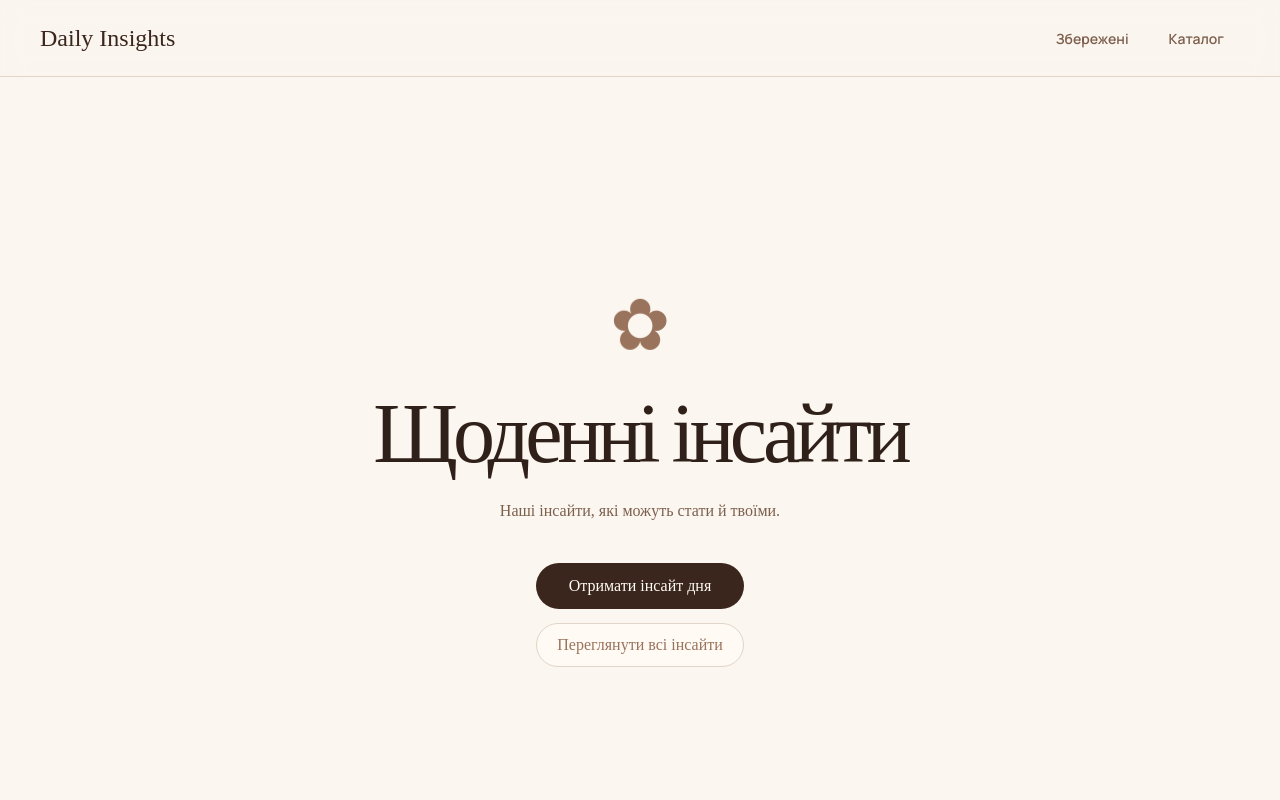
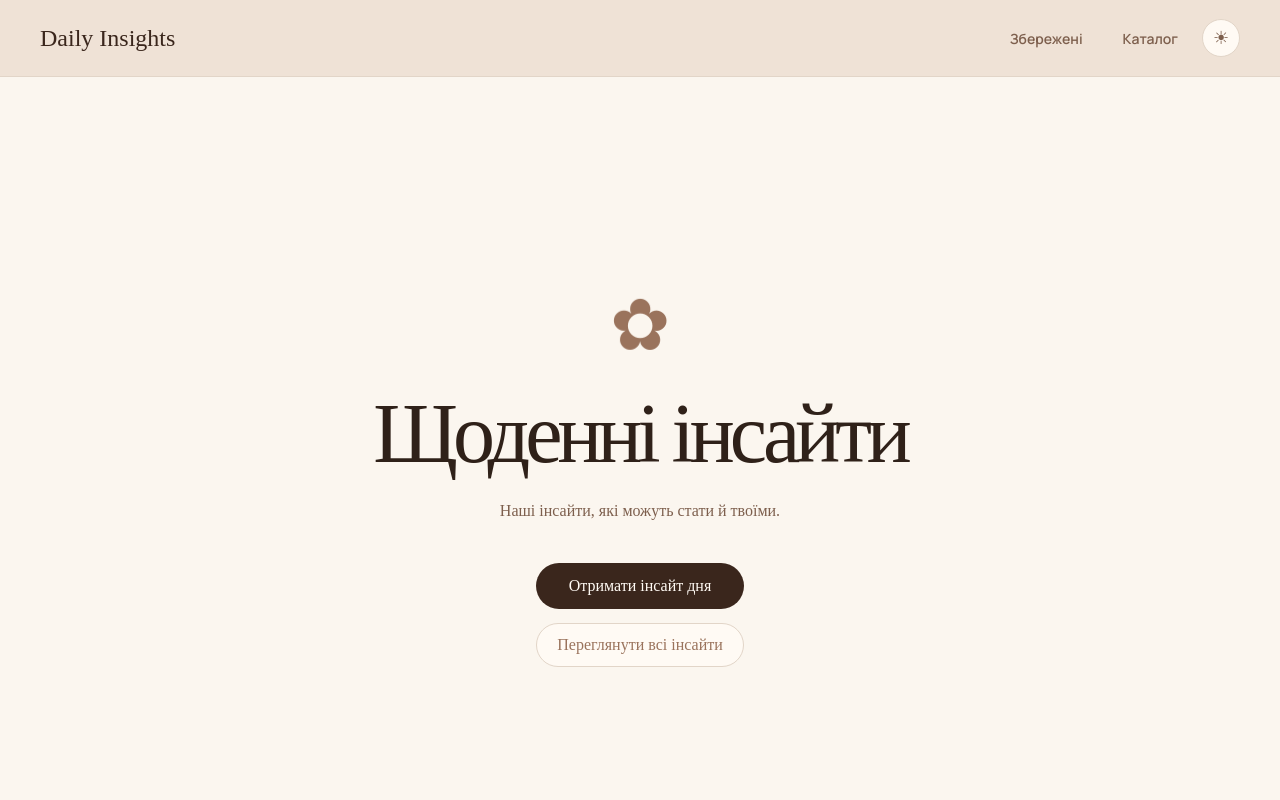
Before and after one commit to TetianaShch/daily-insights, a React (Vite) app: page / in a window 1280 px wide. Shown: the top 800 px of the page. Built offline with nearby package versions, Linux system fonts and the light colour scheme; no server answers.

Commit message:
feat: add animated theme toggle

```diff
--- a/src/App.tsx
+++ b/src/App.tsx
@@ -1,13 +1,15 @@
 import "./App.css";
+import { lazy, Suspense } from "react";
 import { Routes, Route } from "react-router-dom";
 import Layout from "./components/Layout/Layout";
 import ScrollToTop from "./components/ScrollToTop/ScrollToTop";
 
 import WelcomePage from "./pages/WelcomePage/WelcomePage";
 import InsightCatalog from "./pages/InsightCatalog/InsightCatalog";
-import InsightPage from "./pages/InsightPage/InsightPage";
 import SavedInsightsPage from "./pages/SavedInsightsPage/SavedInsightsPage";
 import { insights } from "./data/insights/index";
+
+const InsightPage = lazy(() => import("./pages/InsightPage/InsightPage"));
 
 function App() {
   return (
@@ -21,7 +23,14 @@ function App() {
             element={<InsightCatalog insights={insights} />}
           />
           <Route path="/saved" element={<SavedInsightsPage />} />
-          <Route path="/insight/:id" element={<InsightPage />} />
+          <Route
+            path="/insight/:id"
+            element={
+              <Suspense fallback={<p>Завантаження...</p>}>
+                <InsightPage />
+              </Suspense>
+            }
+          />
         </Route>
       </Routes>
     </>
--- a/src/components/Layout/Header/Header.module.css
+++ b/src/components/Layout/Header/Header.module.css
@@ -3,7 +3,7 @@
   top: 0;
   z-index: 10;
 
-  background-color: rgb(251 246 239 / 90%);
+  background-color: var(--color-surface-soft);
   border-bottom: 1px solid var(--color-border);
   backdrop-filter: blur(12px);
 }
@@ -72,6 +72,67 @@
   color: var(--color-surface);
   background-color: var(--color-accent-dark);
 }
+.themeToggle {
+  position: relative;
+  width: 38px;
+  height: 38px;
+  flex-shrink: 0;
+  padding: 0;
+  overflow: hidden;
+
+  color: var(--color-text-muted);
+  background-color: var(--color-surface);
+  border: 1px solid var(--color-border);
+  border-radius: 50%;
+
+  cursor: pointer;
+
+  transition:
+    background-color 0.3s ease,
+    border-color 0.3s ease,
+    transform 0.3s ease;
+}
+
+.themeToggle:hover {
+  background-color: var(--color-surface-soft);
+  border-color: var(--color-border-hover);
+  transform: scale(1.08);
+}
+
+.sun,
+.moon {
+  position: absolute;
+  inset: 0;
+
+  display: grid;
+  place-items: center;
+
+  font-size: 18px;
+
+  transition:
+    opacity 0.35s ease,
+    transform 0.45s ease;
+}
+
+.sun {
+  opacity: 1;
+  transform: rotate(0deg) scale(1);
+}
+
+.moon {
+  opacity: 0;
+  transform: rotate(-90deg) scale(0.5);
+}
+
+.dark .sun {
+  opacity: 0;
+  transform: rotate(90deg) scale(0.5);
+}
+
+.dark .moon {
+  opacity: 1;
+  transform: rotate(0deg) scale(1);
+}
 
 @media (max-width: 600px) {
   .container {
--- a/src/components/Layout/Header/Header.tsx
+++ b/src/components/Layout/Header/Header.tsx
@@ -1,8 +1,22 @@
+import { useEffect, useState } from "react";
 import { Link, useLocation } from "react-router-dom";
 import styles from "./Header.module.css";
 
 const Header = () => {
   const { pathname } = useLocation();
+  const [theme, setTheme] = useState<"light" | "dark">(() => {
+    return localStorage.getItem("theme") === "dark" ? "dark" : "light";
+  });
+
+  useEffect(() => {
+    document.documentElement.dataset.theme = theme;
+    localStorage.setItem("theme", theme);
+  }, [theme]);
+
+  const toggleTheme = () => {
+    setTheme((currentTheme) => (currentTheme === "light" ? "dark" : "light"));
+  };
+
   const isCatalogPage = pathname === "/insights";
 
   return (
@@ -21,6 +35,26 @@ const Header = () => {
           >
             {isCatalogPage ? "Інсайт дня" : "Каталог"}
           </Link>
+          <button
+            className={`${styles.themeToggle} ${
+              theme === "dark" ? styles.dark : ""
+            }`}
+            type="button"
+            onClick={toggleTheme}
+            aria-label={
+              theme === "light"
+                ? "Увімкнути темну тему"
+                : "Увімкнути світлу тему"
+            }
+          >
+            <span className={styles.sun} aria-hidden="true">
+              ☀
+            </span>
+
+            <span className={styles.moon} aria-hidden="true">
+              ☾
+            </span>
+          </button>
         </nav>
       </div>
     </header>
--- a/src/index.css
+++ b/src/index.css
@@ -31,6 +31,23 @@
   --transition-fast: 0.2s ease;
 }
 
+:root[data-theme="dark"] {
+  --color-background: #2b211c;
+  --color-surface: #352923;
+  --color-surface-soft: #46372f;
+
+  --color-text: #f5e9df;
+  --color-text-muted: #c2a38f;
+  --color-text-secondary: #dfcec1;
+
+  --color-accent: #a77d65;
+  --color-accent-dark: #e0b69d;
+
+  --color-border: #49372e;
+  --color-border-hover: #654b3e;
+  --color-highlight: #c8a88d;
+}
+
 * {
   box-sizing: border-box;
 }
@@ -43,6 +60,9 @@ body {
   margin: 0;
   color: var(--color-text);
   background: var(--color-background);
+  transition:
+    color 0.3s ease,
+    background-color 0.3s ease;
 }
 
 button,
```
